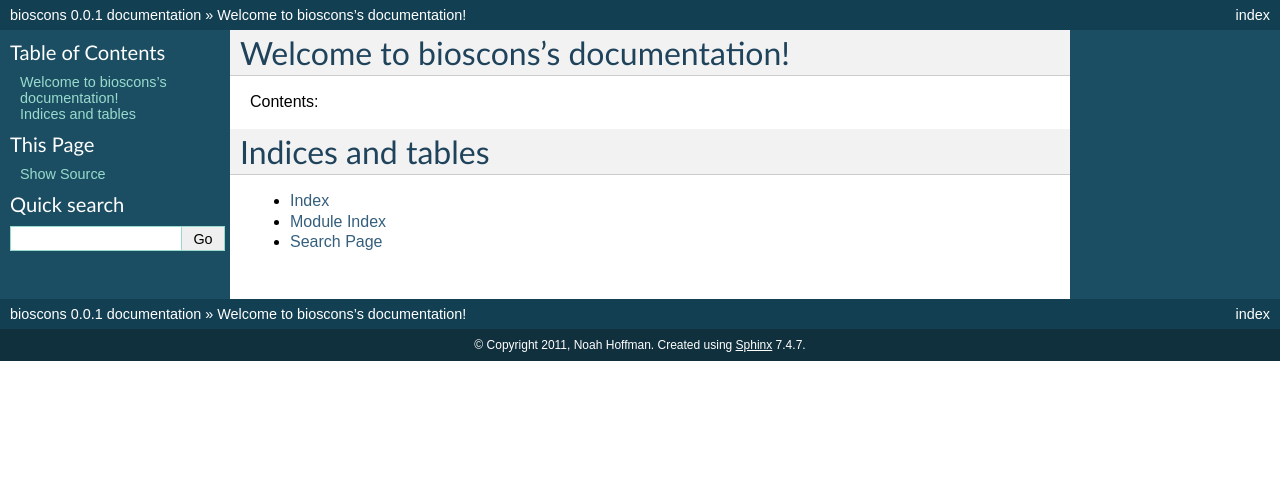
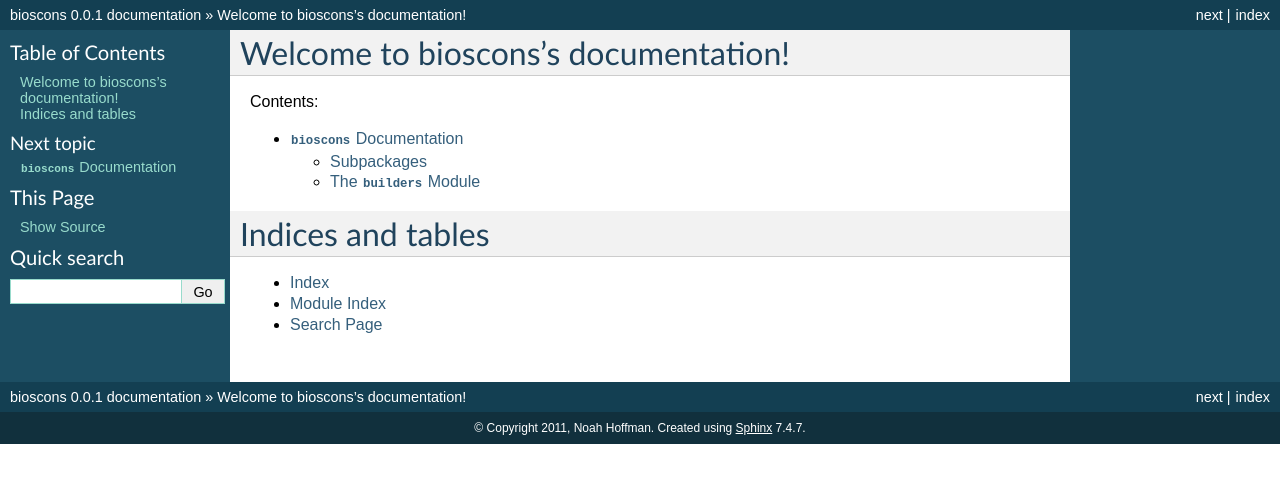
Before and after one commit to nhoffman/bioscons, a Sphinx documentation site: the page built from docs/index.rst, in a window 1280 px wide. Shown: the top 483 px of the page. Built offline with Sphinx 7.4.7, drawn with Linux system fonts in a browser that asks for light colours.

Commit message:
Added a documentation framework

```diff
--- /dev/null
+++ b/docs/bioscons.rst
@@ -0,0 +1,18 @@
+``bioscons`` Documentation
+==========================
+
+This page contains the ``bioscons`` Package documentation.
+
+Subpackages
+-----------
+
+.. toctree::
+
+
+The :mod:`builders` Module
+--------------------------
+
+.. automodule:: bioscons.builders
+    :members:
+    :undoc-members:
+    :show-inheritance:
--- a/docs/conf.py
+++ b/docs/conf.py
@@ -16,7 +16,7 @@
 # If extensions (or modules to document with autodoc) are in another directory,
 # add these directories to sys.path here. If the directory is relative to the
 # documentation root, use os.path.abspath to make it absolute, like shown here.
-#sys.path.insert(0, os.path.abspath('.'))
+sys.path.insert(0, os.path.abspath('..'))
 
 # -- General configuration -----------------------------------------------------
 
--- a/docs/index.rst
+++ b/docs/index.rst
@@ -11,6 +11,8 @@
 .. toctree::
    :maxdepth: 2
 
+   bioscons
+
 Indices and tables
 ==================
 
```
